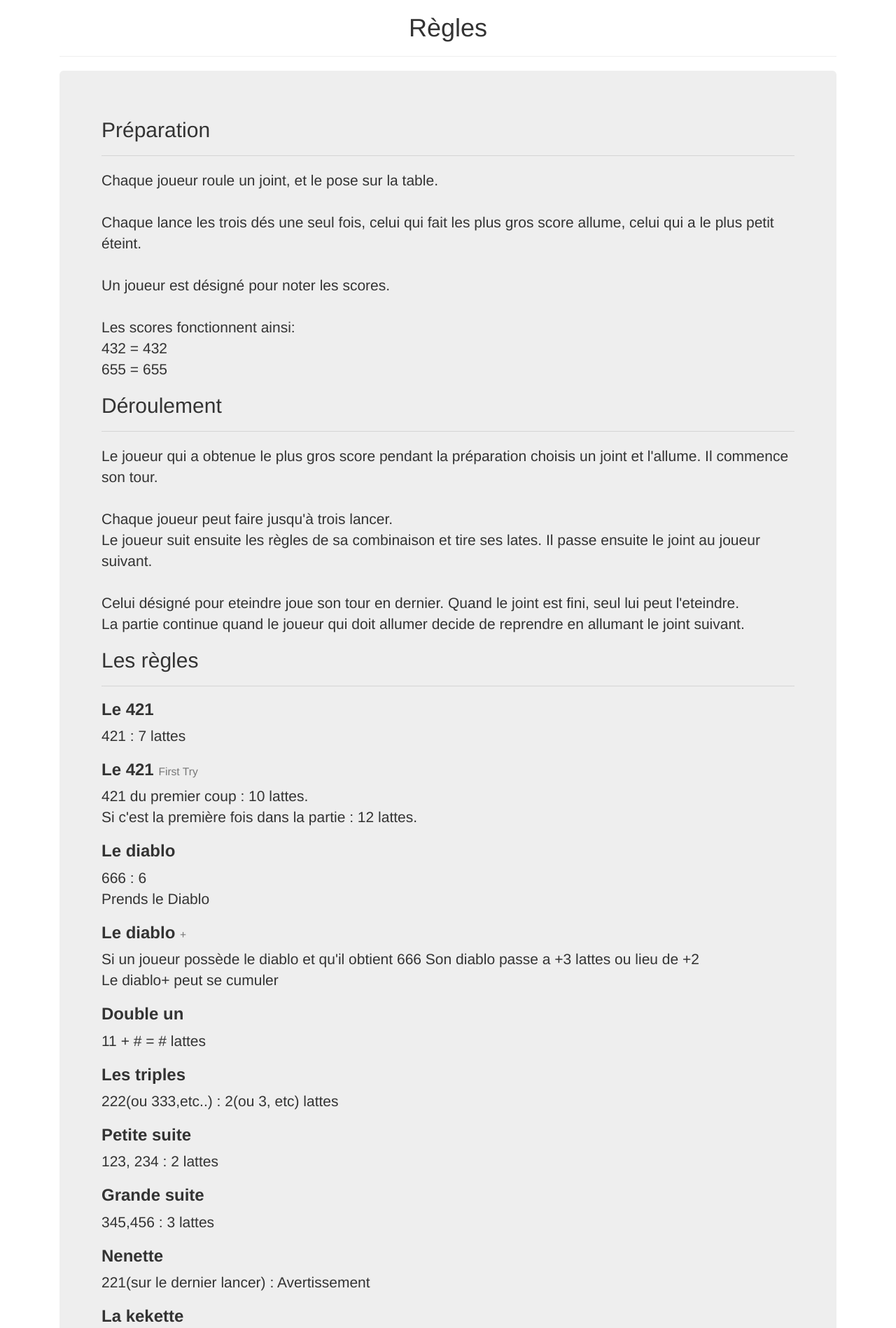
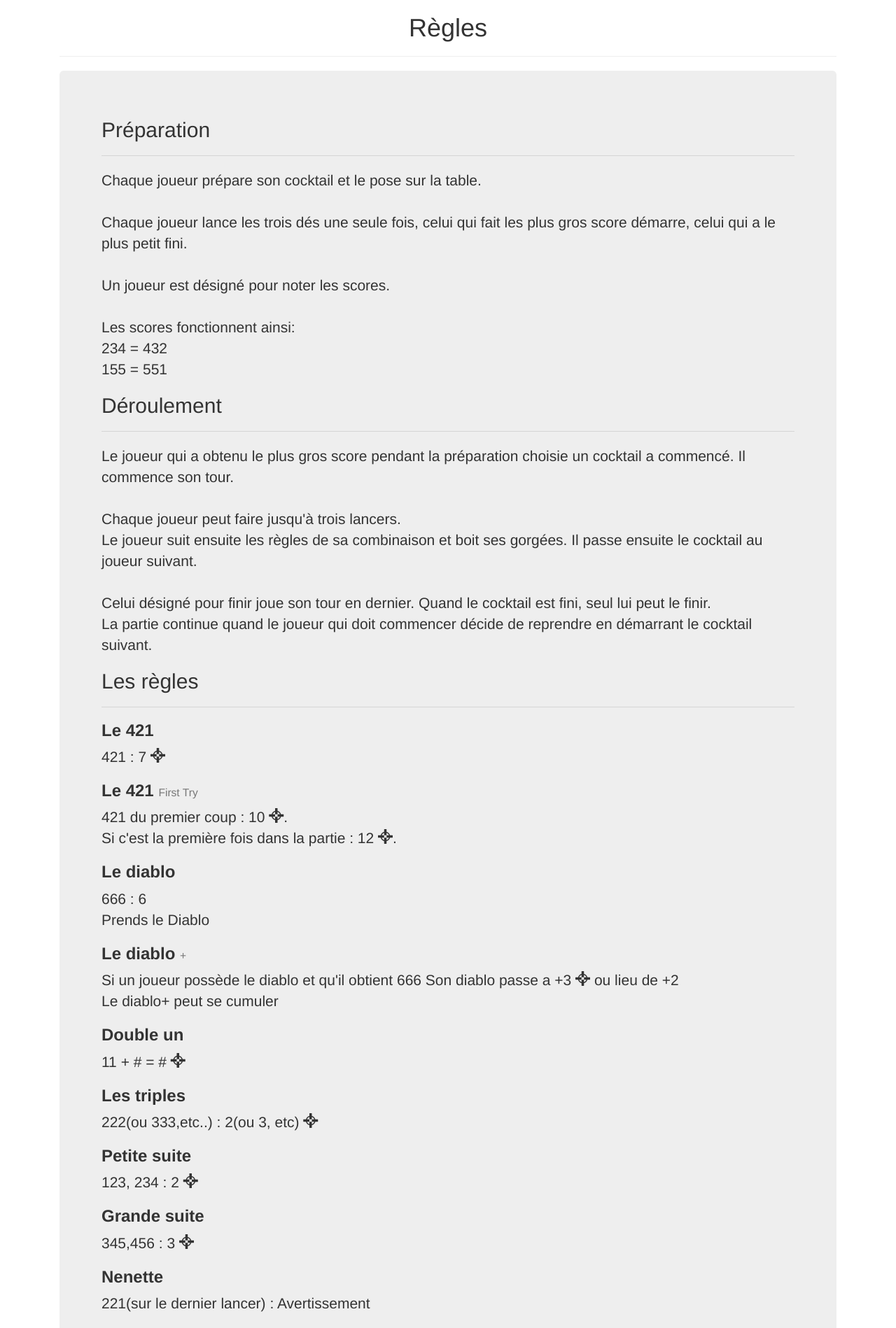
Before and after one commit to TuffBard/421, a PHP site: page /rules.html in a window 1280 px wide. Shown: the top 1898 px of the page at 70% size. Run offline with PHP 8.4, Linux system fonts and the light colour scheme.

Commit message:
Modification des règles
Règles misent à jour
Lien créé sur index.php pour rules.html

```diff
--- a/index.php
+++ b/index.php
@@ -87,7 +87,7 @@
           </table>
         </div>
         <div class="col-md-2">
-            <center><button type="button" class="btn btn-default btn_regle"><a href="rules.html" target="_blank">Règles</a></button></center>
+            <center><a href="rules.html" target="_blank"><button type="button" class="btn btn-default btn_regle">Règles</button></a></center>
         </div>
     </div>
 
--- a/rules.html
+++ b/rules.html
@@ -25,45 +25,45 @@
                 <hr/>
                 <div class="jumbotron">
                     <h2>Préparation</h2><hr/>
-                    <p>Chaque joueur roule un joint, et le pose sur la table.<br/>
+                    <p>Chaque joueur prépare son cocktail et le pose sur la table.<br/>
                         <br/>
-                        Chaque lance les trois dés une seul fois, celui qui fait les plus gros score allume, celui qui a le plus petit éteint.<br/>
+                        Chaque joueur lance les trois dés une seule fois, celui qui fait les plus gros score démarre, celui qui a le plus petit fini.<br/>
                         <br/>
                         Un joueur est désigné pour noter les scores.<br/>
                         <br/>
                         Les scores fonctionnent ainsi:<br/>
-                        432 = 432<br/>
-                        655 = 655</p>
+                        234 = 432<br/>
+                        155 = 551</p>
                     <h2>Déroulement</h2><hr/>
-                    <p>Le joueur qui a obtenue le plus gros score pendant la préparation choisis un joint et l'allume. Il commence son tour.<br/><br/>
-                        Chaque joueur peut faire jusqu'à trois lancer.<br/>
-                        Le joueur suit ensuite les règles de sa combinaison et tire ses lates. Il passe ensuite le joint au joueur suivant.<br/><br/>
-                        Celui désigné pour eteindre joue son tour en dernier. Quand le joint est fini, seul lui peut l'eteindre.<br/>
-                        La partie continue quand le joueur qui doit allumer decide de reprendre en allumant le joint suivant.</p>
+                    <p>Le joueur qui a obtenu le plus gros score pendant la préparation choisie un cocktail a commencé. Il commence son tour.<br/><br/>
+                        Chaque joueur peut faire jusqu'à trois lancers.<br/>
+                        Le joueur suit ensuite les règles de sa combinaison et boit ses gorgées. Il passe ensuite le cocktail au joueur suivant.<br/><br/>
+                        Celui désigné pour finir joue son tour en dernier. Quand le cocktail est fini, seul lui peut le finir.<br/>
+                        La partie continue quand le joueur qui doit commencer décide de reprendre en démarrant le cocktail suivant.</p>
                     <h2>Les règles</h2><hr/>
                     <h3>Le 421</h3>
-                    <p>421 : 7 lattes</p>
+                    <p>421 : 7 <span class="glyphicon glyphicon-screenshot" aria-hidden="true"></span></p>
                     <h3>Le 421 <small>First Try</small></h3>
-                    <p>421 du premier coup : 10 lattes.<br/>
-                        Si c'est la première fois dans la partie : 12 lattes.</p>
+                    <p>421 du premier coup : 10 <span class="glyphicon glyphicon-screenshot" aria-hidden="true"></span>.<br/>
+                        Si c'est la première fois dans la partie : 12 <span class="glyphicon glyphicon-screenshot" aria-hidden="true"></span>.</p>
                     <h3>Le diablo</h3>
                     <p>666 : 6<br/>
                         Prends le Diablo</p>
                     <h3>Le diablo <small>+</small></h3>
-                    <p>Si un joueur possède le diablo et qu'il obtient 666 Son diablo passe a +3 lattes ou lieu de +2<br/>
+                    <p>Si un joueur possède le diablo et qu'il obtient 666 Son diablo passe a +3 <span class="glyphicon glyphicon-screenshot" aria-hidden="true"></span> ou lieu de +2<br/>
                         Le diablo+ peut se cumuler</p>
                     <h3>Double un</h3>
-                    <p>11 + # = # lattes</p>
+                    <p>11 + # = # <span class="glyphicon glyphicon-screenshot" aria-hidden="true"></span></p>
                     <h3>Les triples</h3>
-                    <p>222(ou 333,etc..) : 2(ou 3, etc) lattes</p>
+                    <p>222(ou 333,etc..) : 2(ou 3, etc) <span class="glyphicon glyphicon-screenshot" aria-hidden="true"></span></p>
                     <h3>Petite suite</h3>
-                    <p>123, 234 : 2 lattes</p>
+                    <p>123, 234 : 2 <span class="glyphicon glyphicon-screenshot" aria-hidden="true"></span></p>
                     <h3>Grande suite</h3>
-                    <p>345,456 : 3 lattes</p>
+                    <p>345,456 : 3 <span class="glyphicon glyphicon-screenshot" aria-hidden="true"></span></p>
                     <h3>Nenette</h3>
                     <p>221(sur le dernier lancer) : Avertissement</p>
                     <h3>La kekette</h3>
-                    <p>113 : 3 lattes<br/>
+                    <p>113 : 3 <span class="glyphicon glyphicon-screenshot" aria-hidden="true"></span><br/>
                         Donne un avertissement a quelqu'un.</p>
 
                     <h3>Diablo</h3>
@@ -76,23 +76,23 @@
                     <h3>Triple deux</h3>
                     <p>Choisis un joueur de son choix, a son prochain il a seulement deux lancer.</p>
                     <h3>Triple un</h3>
-                    <p>111 : 7 lattes</p>
+                    <p>111 : 7 <span class="glyphicon glyphicon-screenshot" aria-hidden="true"></span></p>
                     <h3>First try</h3>
-                    <p>Si combinaison au premier lancer, +2 lattes.</p>
+                    <p>Si combinaison au premier lancer, +2 <span class="glyphicon glyphicon-screenshot" aria-hidden="true"></span>.</p>
                     <h3>Yolo</h3>
-                    <p>Si les trois dés sont joués au dernier lancer, +1 latte.</p>
+                    <p>Si les trois dés sont joués au dernier lancer, +1 <span class="glyphicon glyphicon-screenshot" aria-hidden="true"></span></p>
                     <h3><span class="glyphicon glyphicon-warning-sign" aria-hidden="true"></span> Avertissement <span class="glyphicon glyphicon-warning-sign" aria-hidden="true"></span></h3>
                     <p>Un avertissement est donné dans les cas suivant:</p>
                     <ul>
                         <li>Dés cassé</li>
                         <li>Dés qui tombe de la table</li>
                         <li>Fume alors que c'est pas son tour</li>
-                        <li>Joue alors que le joueur précédent n'as pas tiré ses lattes</li>
+                        <li>Joue alors que le joueur précédent n'as pas tiré ses <span class="glyphicon glyphicon-screenshot" aria-hidden="true"></span></li>
                         <li>Nenette</li>
                     </ul>
                     <br/>
-                    <p><span class="glyphicon glyphicon-minus-sign" aria-hidden="true"></span> 3 avertissements ➡ tu roule <span class="glyphicon glyphicon-minus-sign" aria-hidden="true"></span><br/>
-                        <span class="glyphicon glyphicon-minus-sign" aria-hidden="true"></span> 3 nenettes ➡ tu roule <span class="glyphicon glyphicon-minus-sign" aria-hidden="true"></span></p>
+                    <p><span class="glyphicon glyphicon-minus-sign" aria-hidden="true"></span> 3 avertissements ➡ tu prépares <span class="glyphicon glyphicon-minus-sign" aria-hidden="true"></span><br/>
+                        <span class="glyphicon glyphicon-minus-sign" aria-hidden="true"></span> 3 nenettes ➡ tu prépares <span class="glyphicon glyphicon-minus-sign" aria-hidden="true"></span></p>
                     <h3>Toc Toc</h3>
                     <p>Si un joueur fait 1 et 2 et que ce n'est pas son dernier tour, un autre joueur peu tapé deux fois sur la table ce qui oblige le joueur a tenter le 421.<br/>
                         <br/>
@@ -100,7 +100,7 @@
                         <br/>
                         Si un joueur tape sur la table, tout les autres joueurs (excepté celui qui a lancé les dés) doivent l'imiter ou prendre un avertissement.</p>
                     <h3>Void</h3>
-                    <p>Toutes les autres combinaisons : 1 latte</p>
+                    <p>Toutes les autres combinaisons : 1 <span class="glyphicon glyphicon-screenshot" aria-hidden="true"></span></p>
                 </div>
             </div>
         </div>
```
